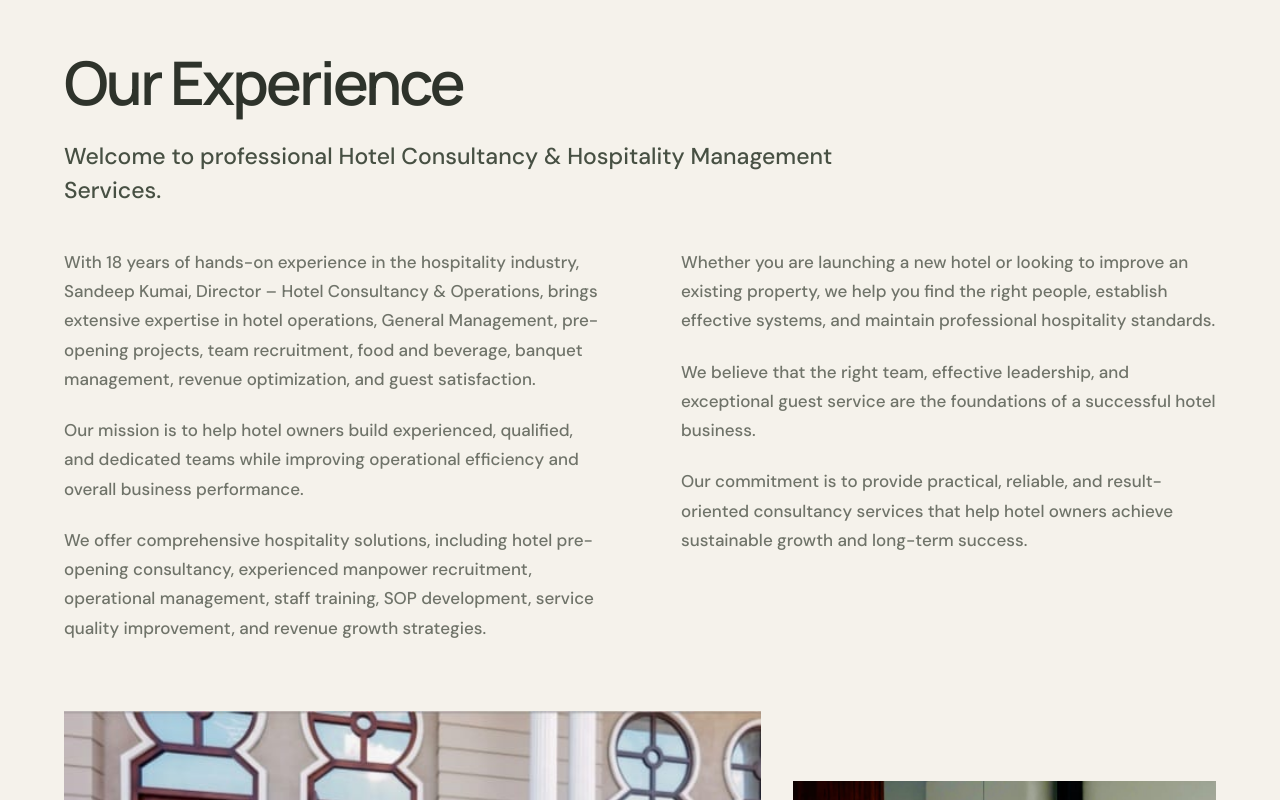
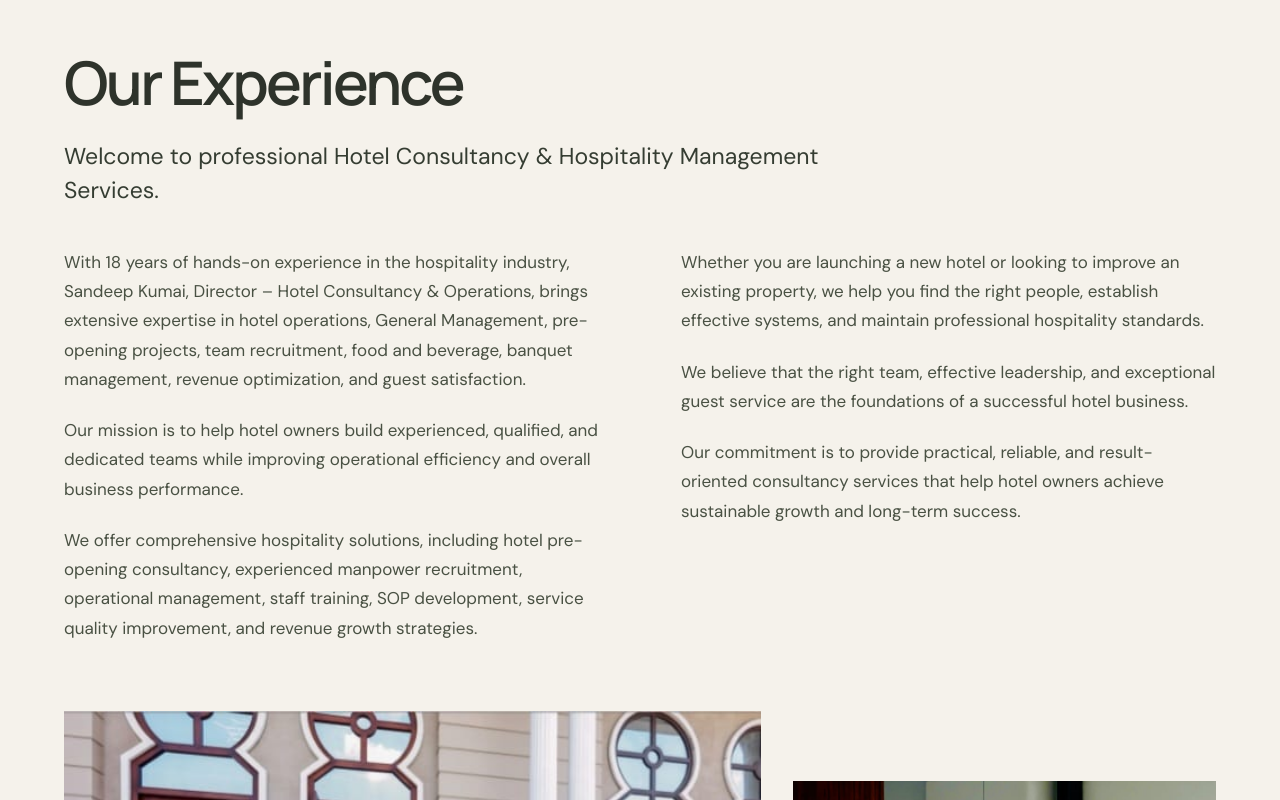
Before and after one commit to 1harshit123/sk-management, a React (Vite) app: page / in a window 1280 px wide. Shown: the part 940-1740 px from the top of the page. Built offline with nearby package versions, Linux system fonts and the light colour scheme.

Commit message:
Update Site source

```diff
--- a/src/styles.css
+++ b/src/styles.css
@@ -11,10 +11,10 @@
   color: #2e332b;
   background: #f5f2eb;
   font-synthesis: none;
-  font-weight: 500;
+  font-weight: 400;
   --paper: #f5f2eb;
   --ink: #2e332b;
-  --muted: #6f7369;
+  --muted: #495143;
   --olive: #29392f;
   --brass: #a18a61;
   --line: #d8d8ce;
@@ -108,7 +108,7 @@ a:focus-visible, button:focus-visible { outline: 2px solid var(--brass); outline
 .secondary-button:hover { color: #fff; border-color: var(--olive); }
 
 .about-heading { max-width: 840px; }
-.about-heading .lead { margin-top: 24px; font-size: 23px; line-height: 1.5; color: #475043; }
+.about-heading .lead { margin-top: 24px; font-size: 23px; line-height: 1.5; color: #353d32; }
 .about-copy { columns: 2; column-gap: 82px; margin-top: 40px; }
 .about-copy p { margin-bottom: 22px; break-inside: avoid; color: var(--muted); }
 .about-copy p:last-child { margin-bottom: 0; }
@@ -127,7 +127,7 @@ a:focus-visible, button:focus-visible { outline: 2px solid var(--brass); outline
 .service-index { display: flex; align-items: center; justify-content: flex-start; }
 .service-icon { width: 34px; height: 34px; color: #6f7a62; }
 .service-row h3 { max-width: 330px; font-size: 30px; font-weight: 600; letter-spacing: -.03em; }
-.service-description p { max-width: 500px; font-size: 16px; line-height: 1.7; color: #687064; }
+.service-description p { max-width: 500px; font-size: 16px; line-height: 1.7; color: var(--muted); }
 
 .people { overflow: hidden; color: #eef0e7; background: var(--olive); }
 .people-heading { display: grid; grid-template-columns: 1.35fr 1fr; align-items: end; gap: 100px; margin-bottom: 66px; }
@@ -149,14 +149,14 @@ a:focus-visible, button:focus-visible { outline: 2px solid var(--brass); outline
 .step-top { height: 44px; margin-bottom: 34px; display: flex; flex-direction: column; justify-content: space-between; position: relative; font-size: 11px; color: #858c7a; }
 .step-top i { position: absolute; bottom: -4px; left: 0; z-index: 2; width: 8px; height: 8px; border: 1px solid #8c927b; border-radius: 50%; background: var(--paper); }
 .process-step h3 { margin-bottom: 16px; font-size: 27px; font-weight: 600; letter-spacing: -.03em; }
-.process-step p { max-width: 190px; font-size: 16px; line-height: 1.7; color: #737a6c; }
+.process-step p { max-width: 190px; font-size: 16px; line-height: 1.7; color: var(--muted); }
 
 .values { padding: 78px 0; background: #e5e6d9; }
 .values-inner { display: grid; grid-template-columns: 1.35fr 1fr; align-items: center; gap: 100px; }
 .values h2 { font-size: clamp(40px, 4vw, 60px); }
 .values-list > div { display: flex; align-items: center; padding: 14px 0; border-bottom: 1px solid #c8ceba; }
 .values-list > div:first-child { border-top: 1px solid #c8ceba; }
-.values-list p { font-family: var(--display); font-size: 23px; font-weight: 600; color: #5c6752; }
+.values-list p { font-family: var(--display); font-size: 23px; font-weight: 600; color: #46513d; }
 
 .faq-layout { display: grid; grid-template-columns: 1fr 1.15fr; gap: 100px; }
 .faq-layout > div:first-child { position: sticky; top: 130px; align-self: start; }
@@ -164,7 +164,7 @@ a:focus-visible, button:focus-visible { outline: 2px solid var(--brass); outline
 .faq-item:last-child { border-bottom: 1px solid var(--line); }
 .faq-item > span { padding-top: 6px; font-size: 12px; color: #8a9180; }
 .faq-item h3 { margin-bottom: 14px; font-size: 19px; font-weight: 600; line-height: 1.55; letter-spacing: -.015em; }
-.faq-item p { font-size: 16px; line-height: 1.75; color: #737a6c; }
+.faq-item p { font-size: 16px; line-height: 1.75; color: var(--muted); }
 
 .contact { padding: 100px 0 62px; overflow: hidden; color: var(--paper); background: #343f31; }
 .contact h2 { max-width: 920px; }
@@ -176,8 +176,8 @@ a:focus-visible, button:focus-visible { outline: 2px solid var(--brass); outline
 
 .footer { padding-top: 52px; padding-bottom: 28px; }
 .footer-top { padding-bottom: 44px; display: flex; align-items: center; justify-content: space-between; gap: 30px; }
-.footer-top > p { font-size: 14px; color: #7a8173; }
-.footer-bottom { padding-top: 24px; display: flex; justify-content: space-between; gap: 24px; border-top: 1px solid var(--line); font-size: 12px; color: #858c7c; }
+.footer-top > p { font-size: 14px; color: var(--muted); }
+.footer-bottom { padding-top: 24px; display: flex; justify-content: space-between; gap: 24px; border-top: 1px solid var(--line); font-size: 12px; color: var(--muted); }
 
 .reveal { opacity: 0; transform: translateY(18px); transition: opacity .58s var(--ease), transform .58s var(--ease); transition-delay: var(--delay, 0ms); }
 .reveal.is-visible { opacity: 1; transform: translateY(0); }
```
